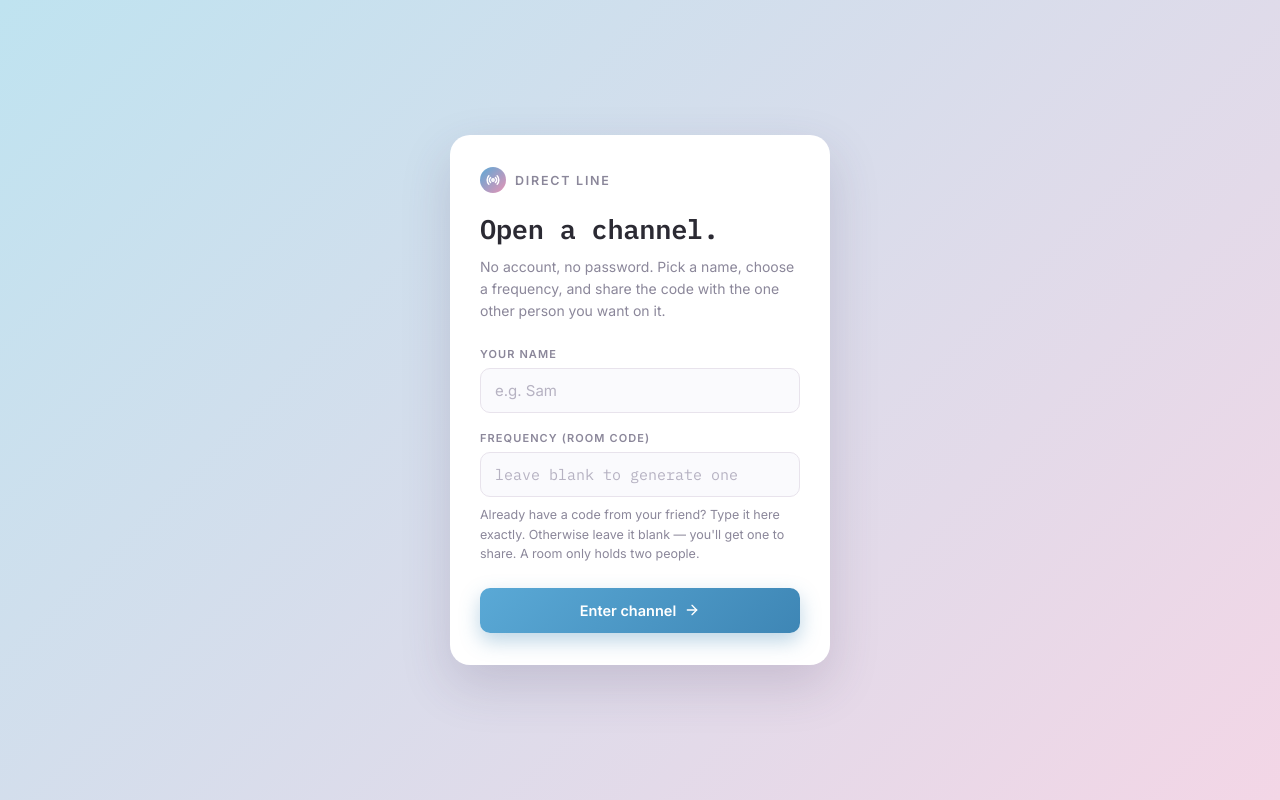
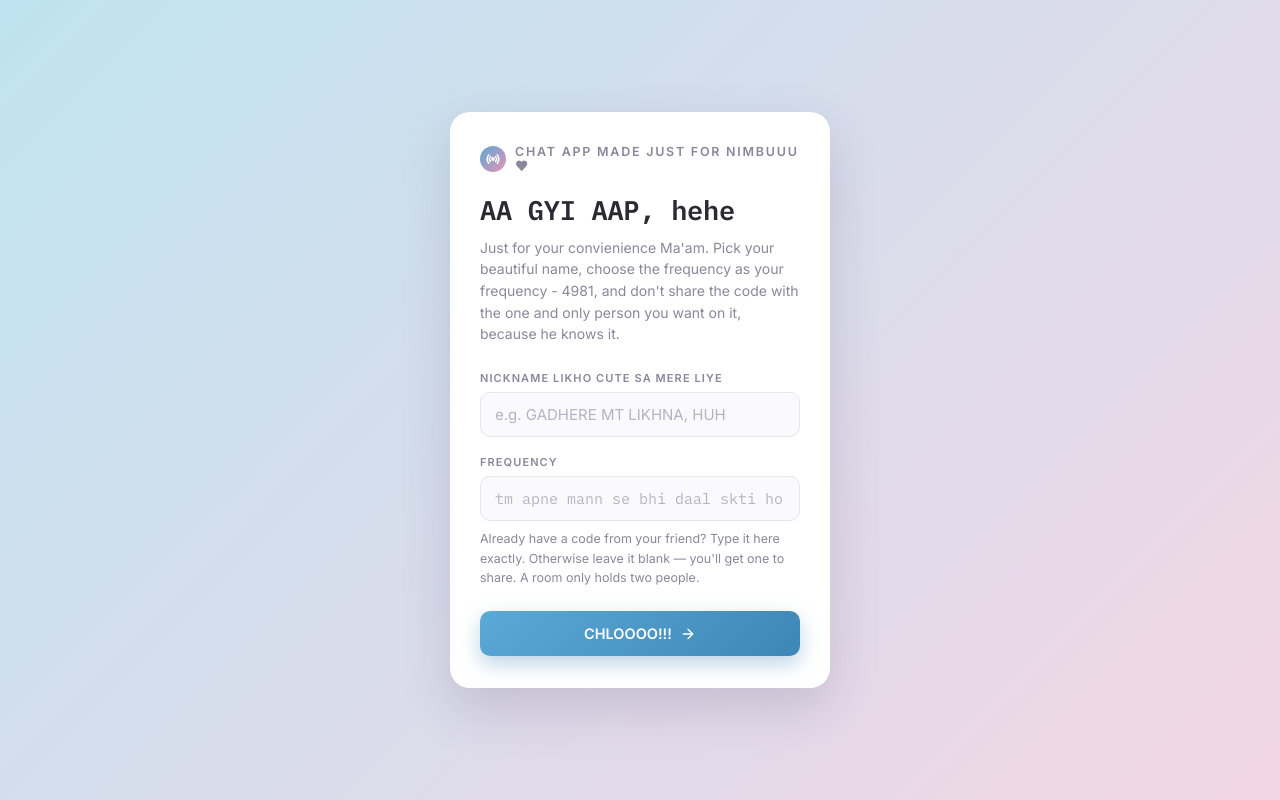
Before and after one commit to tbhavya07/Chatting-App, a website: page public/index.html in a window 1280 px wide. Drawn offline with nearby package versions, Linux system fonts and the light colour scheme.

Commit message:
Revise content and labels in index.html
Updated text and labels for better user engagement.

```diff
--- a/public/index.html
+++ b/public/index.html
@@ -464,23 +464,23 @@
     <span class="eyebrow-icon">
       <svg width="14" height="14" viewBox="0 0 24 24" fill="none" stroke="#FFFFFF" stroke-width="2.5" stroke-linecap="round" stroke-linejoin="round"><path d="M4.9 19.1C1 15.2 1 8.8 4.9 4.9"></path><path d="M7.8 16.2c-2.3-2.3-2.3-6.1 0-8.5"></path><circle cx="12" cy="12" r="2"></circle><path d="M16.2 7.8c2.3 2.3 2.3 6.1 0 8.5"></path><path d="M19.1 4.9C23 8.8 23 15.2 19.1 19.1"></path></svg>
     </span>
-    Direct line
+    CHAT APP MADE JUST FOR NIMBUUU &#10084;
   </div>
-  <h1 class="title">Open a channel.</h1>
-  <p class="subtitle">No account, no password. Pick a name, choose a frequency, and share the code with the one other person you want on it.</p>
+  <h1 class="title"> AA GYI AAP, hehe </h1>
+  <p class="subtitle">Just for your convienience Ma'am. Pick your beautiful name, choose the frequency as your frequency - 4981, and don't share the code with the one and only  person you want on it, because he knows it.</p>
 
   <div id="entry-error" class="entry-error"></div>
 
   <form id="entry-form">
-    <label class="field-label" for="name-input">Your name</label>
-    <input class="field-input" id="name-input" placeholder="e.g. Sam" maxlength="24" required autocomplete="off" />
+    <label class="field-label" for="name-input">Nickname likho cute sa mere liye</label>
+    <input class="field-input" id="name-input" placeholder="e.g. GADHERE MT LIKHNA, HUH" maxlength="24" required autocomplete="off" />
 
-    <label class="field-label" for="room-input">Frequency (room code)</label>
-    <input class="field-input mono" id="room-input" placeholder="leave blank to generate one" maxlength="40" autocomplete="off" />
+    <label class="field-label" for="room-input">Frequency </label>
+    <input class="field-input mono" id="room-input" placeholder="tm apne mann se bhi daal skti ho, hehe" maxlength="40" autocomplete="off" />
     <p class="hint">Already have a code from your friend? Type it here exactly. Otherwise leave it blank — you'll get one to share. A room only holds two people.</p>
 
     <button type="submit" class="btn-primary" id="join-btn">
-      Enter channel
+      CHLOOOO!!!
       <svg width="16" height="16" viewBox="0 0 24 24" fill="none" stroke="currentColor" stroke-width="2" stroke-linecap="round" stroke-linejoin="round"><line x1="5" y1="12" x2="19" y2="12"></line><polyline points="12 5 19 12 12 19"></polyline></svg>
     </button>
   </form>
```
